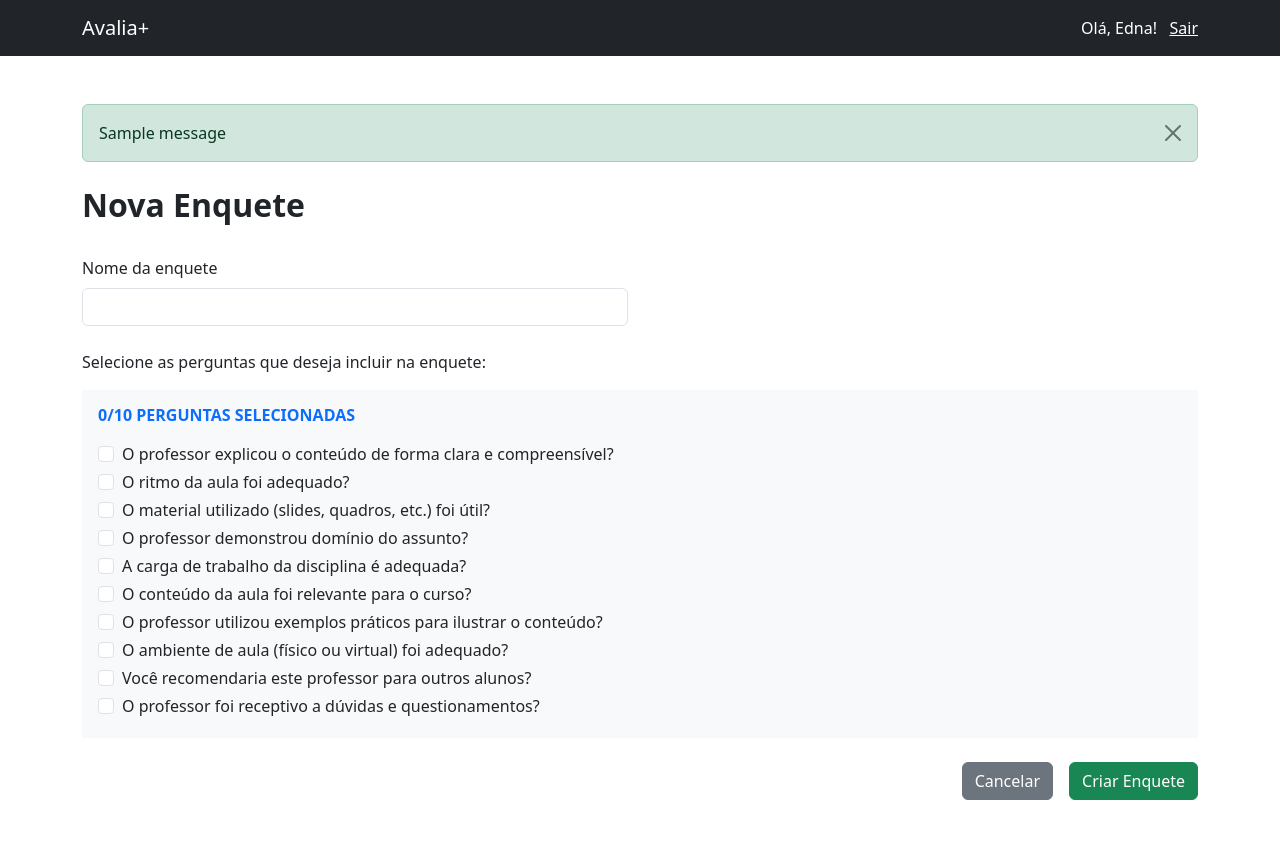
After one commit to rafael-fernandes/avalia-mais, a Flask app: page /professor/nova_enquete in a window 1280 px wide. The commit adds this page. Run offline with Flask 3, Linux system fonts and the light colour scheme; a user stored in the database is signed in; tables that the repository leaves empty hold one stand-in row (values such as "Sample post"); one stand-in notice (Sample message) is shown; some libraries are stand-ins or nearby versions.

Commit message:
chore: create professor routes

```diff
--- a/app.py
+++ b/app.py
@@ -1,6 +1,6 @@
 from flask import Flask, render_template, request, redirect, url_for, flash
 from flask_login import LoginManager, login_user, login_required, logout_user, current_user
-from routes import index, login, logout, enquetes, nova_enquete
+from routes import index, login, logout, professor_enquetes, professor_nova_enquete
 from database import Database
 
 app = Flask(__name__)
@@ -23,8 +23,8 @@ def inicializa_banco():
 app.add_url_rule('/', 'index', index)
 app.add_url_rule('/login', 'login', login, methods=['GET', 'POST'])
 app.add_url_rule('/logout', 'logout', logout)
-app.add_url_rule('/enquetes', 'enquetes', enquetes, methods=['GET', 'POST'])
-app.add_url_rule('/nova_enquete', 'nova_enquete', nova_enquete)
+app.add_url_rule('/professor/enquetes', 'professor_enquetes', professor_enquetes, methods=['GET', 'POST'])
+app.add_url_rule('/professor/nova_enquete', 'professor_nova_enquete', professor_nova_enquete)
 
 if __name__ == '__main__':
   app.run(debug=True)
--- a/database.py
+++ b/database.py
@@ -118,8 +118,6 @@ class Database:
       conn.commit()
       conn.close()
 
-      flash('Enquete criada com sucesso!', 'success')
       return True
     except Exception as e:
-      flash('Erro ao criar enquete: ' + str(e), 'danger')
       return False
--- a/routes.py
+++ b/routes.py
@@ -40,10 +40,10 @@ def logout():
 
 # Rota para mostrar enquetes
 @login_required
-def enquetes():
+def professor_enquetes():
   if request.method == 'GET':
     enquetes = db.recuperar_enquetes()
-    return render_template('enquetes.html', enquetes=enquetes)
+    return render_template('professor/enquetes.html', enquetes=enquetes)
 
   elif request.method == 'POST':
     titulo = request.form['titulo']
@@ -52,14 +52,14 @@ def enquetes():
 
     if db.criar_enquete(titulo, perguntas):
       flash('Enquete criada com sucesso!', 'success')
-      return redirect(url_for('enquetes'))
+      return redirect(url_for('professor_enquetes'))
     else:
       flash('Erro ao criar enquete. Tente novamente.', 'error')
-      return redirect(url_for('nova_enquete'))
+      return redirect(url_for('professor_nova_enquete'))
 
 # Rota para nova enquete
 @login_required
-def nova_enquete():
+def professor_nova_enquete():
   perguntas = PerguntasService.get_perguntas()
 
-  return render_template('nova_enquete.html', perguntas=perguntas)
+  return render_template('professor/nova_enquete.html', perguntas=perguntas)
--- /dev/null
+++ b/templates/_flashes.html
@@ -0,0 +1,11 @@
+{% with messages = get_flashed_messages(with_categories=true) %}
+  {% if messages %}
+    {% for category, message in messages %}
+      <div class="alert alert-{{ category }} alert-dismissible fade show mb-4">
+        {{ message }}
+
+        <button type="button" class="btn-close" data-bs-dismiss="alert" aria-label="Close"></button>
+      </div>
+    {% endfor %}
+  {% endif %}
+{% endwith %}
--- a/templates/index.html
+++ b/templates/index.html
@@ -21,7 +21,7 @@
   <body>
     {% if current_user.is_authenticated %}
       <nav class="navbar sticky-top bg-dark ">
-        <div class="container-fluid">
+        <div class="container">
           <a class="navbar-brand text-white" href="#">Avalia+</a>
 
           <span class="navbar-text text-white">
--- a/templates/nova_enquete.html
+++ b/templates/professor/nova_enquete.html
@@ -4,22 +4,14 @@
 
 {% block content %}
   <div class="container py-5">
-    {% with messages = get_flashed_messages(with_categories=true) %}
-      {% if messages %}
-        {% for category, message in messages %}
-          <div class="alert alert-{{ category }} mb-4">
-            {{ message }}
-          </div>
-        {% endfor %}
-      {% endif %}
-    {% endwith %}
+    {% include '_flashes.html' %}
 
     <div class="d-flex w-100 justify-content-between align-items-center">
       <h2><strong>Nova Enquete</strong></h2>
     </div>
 
     <div class="mt-4">
-      <form action="/enquetes" id="form-enquete" method="post" onsubmit="return validarFormulario()">
+      <form action="/professor/enquetes" id="form-enquete" method="post" onsubmit="return validarFormulario()">
         <div class="row">
           <div class="col-md-6">
             <div class="form-group">
@@ -55,7 +47,7 @@
         </div>
 
         <div class="pt-4 d-flex justify-content-end">
-          <a href="{{ url_for('enquetes') }}" class="btn btn-secondary">Cancelar</a>&emsp;
+          <a href="{{ url_for('professor_enquetes') }}" class="btn btn-secondary">Cancelar</a>&emsp;
           <button type="submit" class="btn btn-success">Criar Enquete</button>
         </div>
       </div>
```
Also changed, not shown: templates/professor/enquetes.html (renamed from templates/enquetes.html, +2 -10 lines), database.db.
